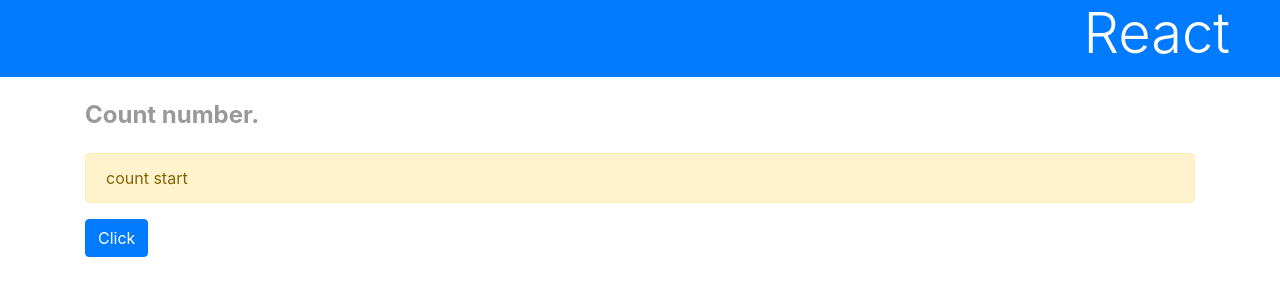
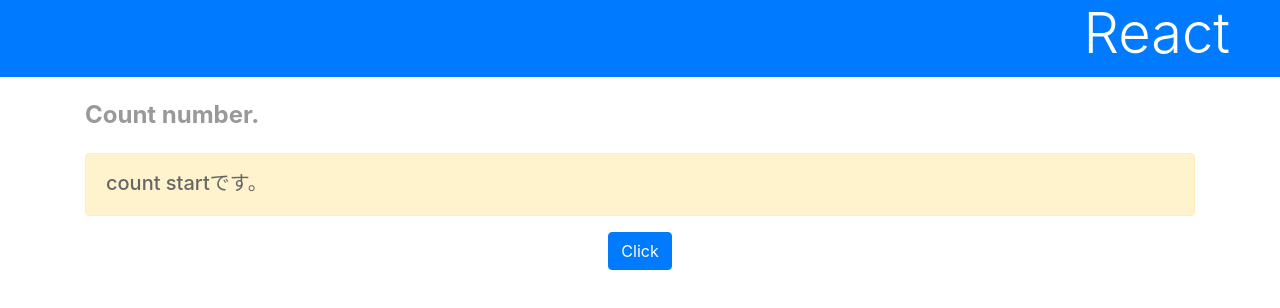
Before and after one commit to iyo-27/Reactraining, a React (Create React App) app: page / in a window 1280 px wide. Shown: the top 308 px of the page. Built offline with nearby package versions, Linux system fonts and the light colour scheme.

Commit message:
ステートを表示を切り替える

```diff
--- a/src/App.js
+++ b/src/App.js
@@ -10,6 +10,7 @@
     this.state = {
       msg:"count start",
       counter:0,
+      flg:true,
     }
 
     this.doAction = this.doAction.bind(this)
@@ -18,7 +19,8 @@
   doAction(event){
     this.setState({
         counter:this.state.counter + 1,
-        msg:"*** count: " + this.state.counter + " ***"
+        msg:this.state.counter,
+        flg: !this.state.flg
     })
   }
 
@@ -29,8 +31,18 @@
         <h1 className='bg-primary text-white display-4'>React</h1>
         <div className='container'>
           <p className='subtitle'>{this.title}</p>
-          <p className='alert alert-warning'>{this.state.msg}</p>
-          <button className='btn btn-primary' onClick={this.doAction}>Click</button>
+          {this.flg ?
+            <div className='alert alert-primary text-right'>
+              <p className='h5'>count: {this.state.msg}</p>
+            </div>
+            :
+            <div className='alert alert-warning text-left'>
+              <p className='h5'>{this.state.msg}です。</p>
+            </div>
+          }
+          <div className="text-center">
+            <button className='btn btn-primary' onClick={this.doAction}>Click</button>
+          </div>
         </div>
       </div>
     );
```
